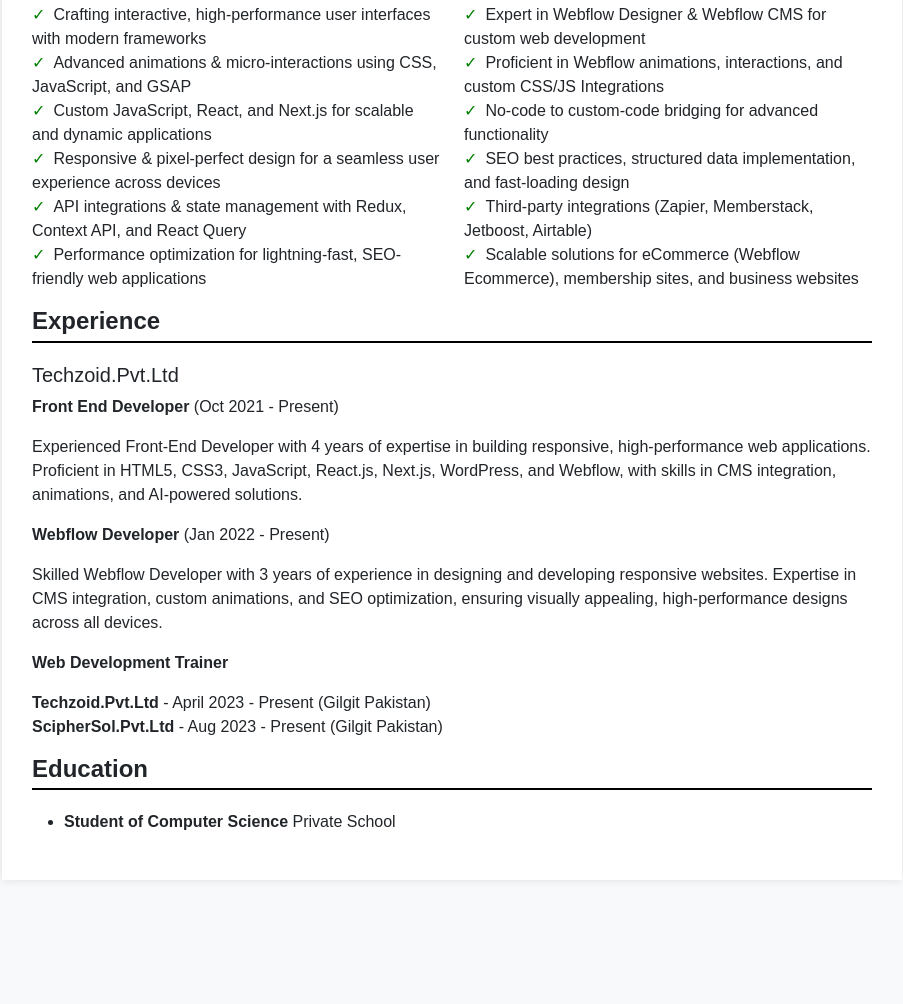
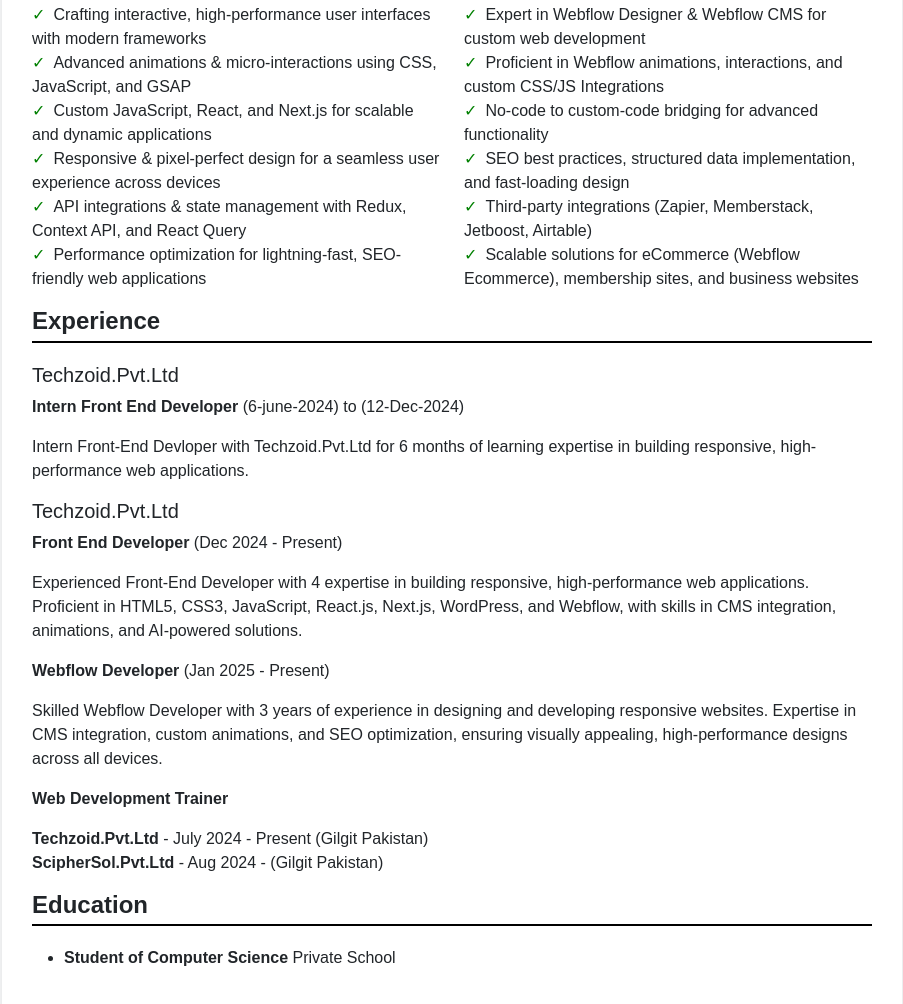
Before and after one commit to IzumiFreelance/-3D-Resume, a plain HTML site: page index.html in a window 1280 px wide. Shown: the part 458-1462 px from the top of the page, without its empty margins (188-1091 px from the left). Before the commit the page ends 1358 px from the top, so only its background shows below. Drawn offline with nearby package versions, Linux system fonts and the light colour scheme.

Commit message:
Update index.html

```diff
--- a/index.html
+++ b/index.html
@@ -82,16 +82,21 @@
         <h4 class="section-title">Experience</h4>
         <div class="experience">
             <h5>Techzoid.Pvt.Ltd</h5>
-            <p><strong>Front End Developer</strong> (Oct 2021 - Present)</p>
-            <p>Experienced Front-End Developer with 4 years of expertise in building responsive, high-performance web applications. Proficient in HTML5, CSS3, JavaScript, React.js, Next.js, WordPress, and Webflow, with skills in CMS integration, animations, and AI-powered solutions.</p>
+            <p><strong>Intern Front End Developer</strong> (6-june-2024) to (12-Dec-2024)</p>
+            <p>Intern Front-End Devloper with Techzoid.Pvt.Ltd for 6 months of learning expertise in building responsive, high-performance web applications.</p>
 
-            <p><strong>Webflow Developer</strong> (Jan 2022 - Present)</p>
+
+            <h5>Techzoid.Pvt.Ltd</h5>
+            <p><strong>Front End Developer</strong> (Dec 2024 - Present)</p>
+            <p>Experienced Front-End Developer with 4 expertise in building responsive, high-performance web applications. Proficient in HTML5, CSS3, JavaScript, React.js, Next.js, WordPress, and Webflow, with skills in CMS integration, animations, and AI-powered solutions.</p>
+
+            <p><strong>Webflow Developer</strong> (Jan 2025 - Present)</p>
             <p>Skilled Webflow Developer with 3 years of experience in designing and developing responsive websites. Expertise in CMS integration, custom animations, and SEO optimization, ensuring visually appealing, high-performance designs across all devices.</p>
 
              <p><strong>Web Development Trainer</strong></p>
                  <ul>
-            <li><strong>Techzoid.Pvt.Ltd</strong> - April 2023 - Present (Gilgit Pakistan)</li>
-            <li><strong>ScipherSol.Pvt.Ltd</strong> - Aug 2023 - Present (Gilgit Pakistan)</li>
+            <li><strong>Techzoid.Pvt.Ltd</strong> - July 2024 - Present (Gilgit Pakistan)</li>
+            <li><strong>ScipherSol.Pvt.Ltd</strong> - Aug 2024 -  (Gilgit Pakistan)</li>
         </ul>
         </div>
 
```
